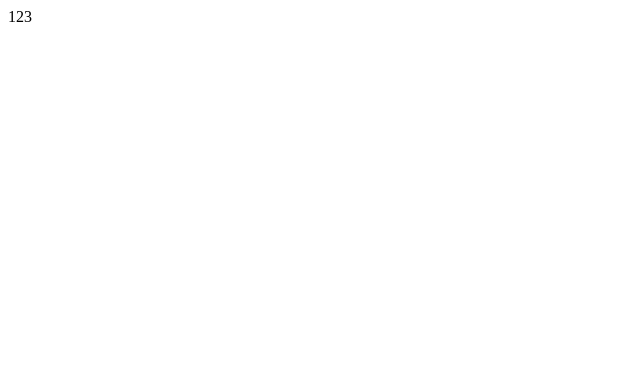
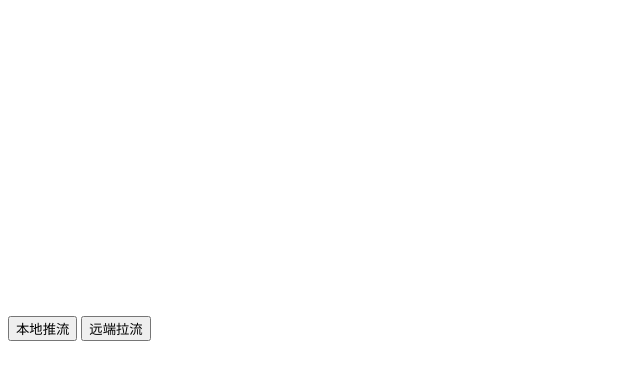
Before and after one commit to themages/like-rtc, a website: page index.html in a window 1280 px wide. Shown: the whole page, without its empty margins (0-640 px from the left). Drawn offline with Linux system fonts and the light colour scheme.

Commit message:
feat: demo

```diff
--- a/index.html
+++ b/index.html
@@ -4,10 +4,20 @@
     <meta charset="UTF-8" />
     <meta http-equiv="X-UA-Compatible" content="IE=edge" />
     <meta name="viewport" content="width=device-width, initial-scale=1.0" />
-    <title>Document</title>
+    <title>WebRTC 1v1连麦视频</title>
   </head>
   <body>
-    <div>123</div>
+    <div>
+      <div><video id="local"></video></div>
+      <div><video id="remote"></video></div>
+      <button id="push">本地推流</button>
+      <button id="pull">远端拉流</button>
+    </div>
     <script src="umd.js" type="module"></script>
+    <script>
+      window.onload = function() {
+        console.log(likeRTC);
+      }
+    </script>
   </body>
 </html>
```
